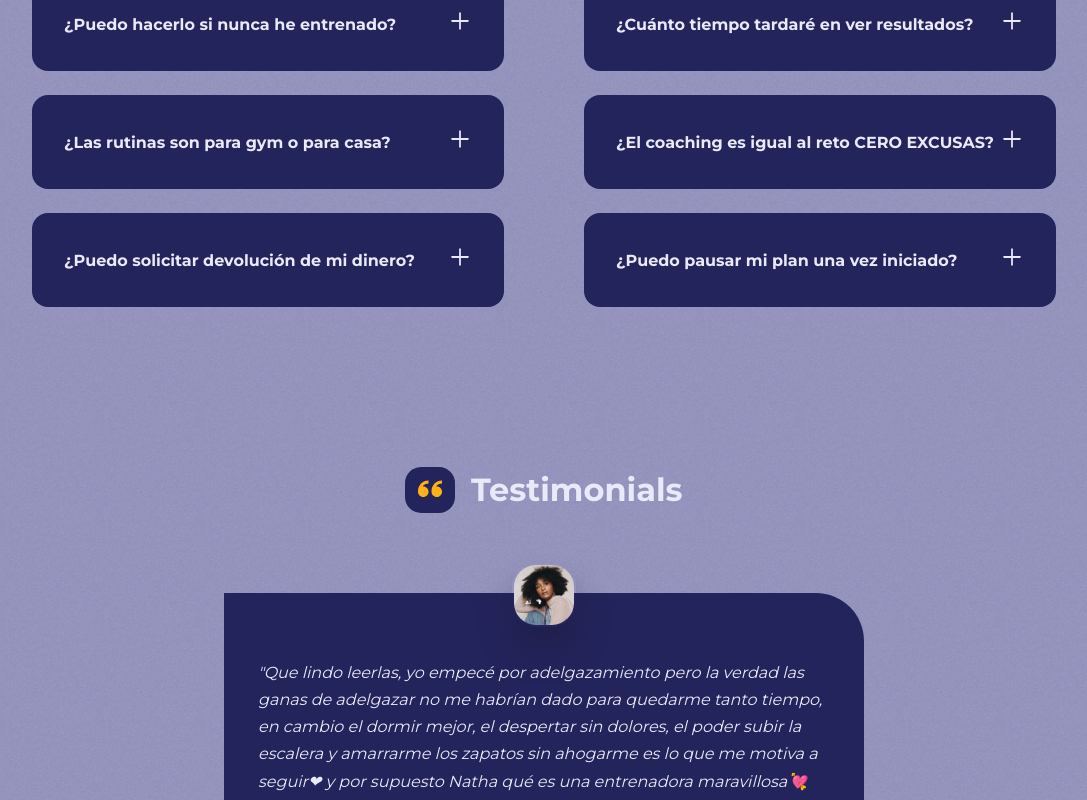
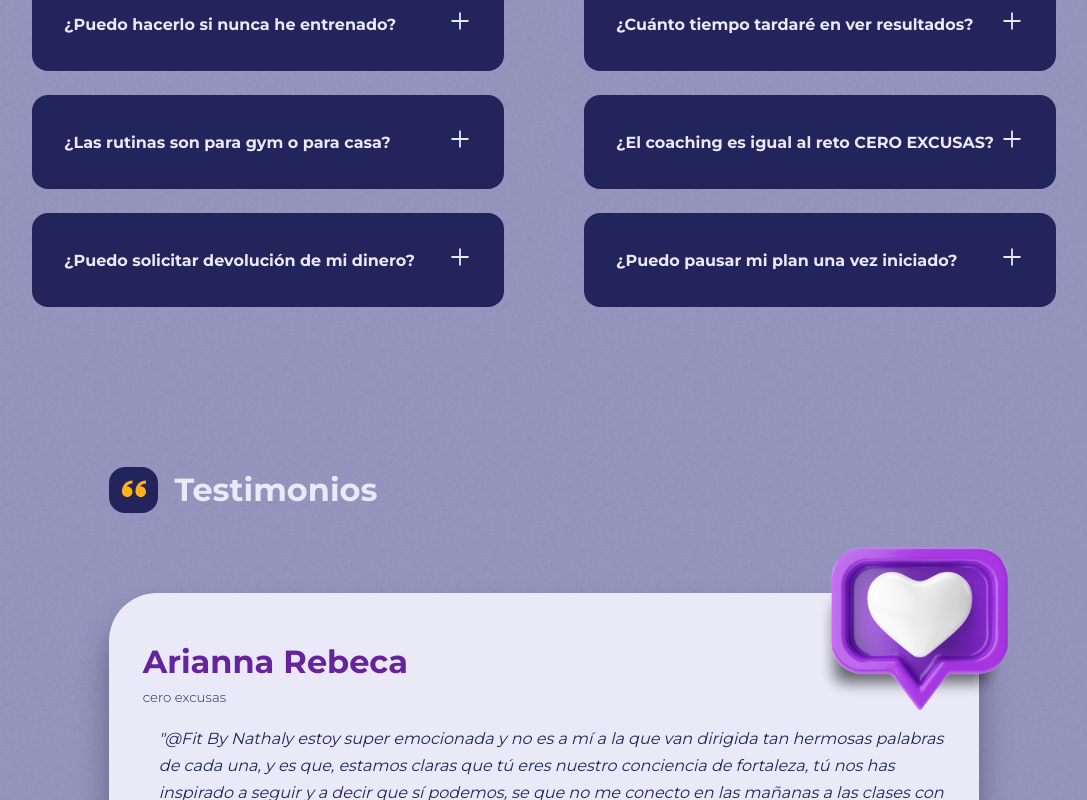
Before and after one commit to hecmarrufo/fitByNathy, a React (Create React App) app: page / in a window 1280 px wide. Shown: the part 3132-3932 px from the top of the page, without its empty margins (96-1183 px from the left). Built offline with nearby package versions, Linux system fonts and the light colour scheme; a web font is replaced by a local one.

Commit message:
hola soy vale
hola soy vale

```diff
--- a/src/components/Navbar.jsx
+++ b/src/components/Navbar.jsx
@@ -19,7 +19,7 @@ const Navbar = () => {
 
 	return (
 		<nav>
-			<div className="container nav__container">
+			<div className="container nav__container nav">
 				<Link to="/" className="logo" onClick={handleNavToggle}>
 					<img src={Logo} alt="Nav-logo" />
 				</Link>
--- a/src/components/Testimonial.jsx
+++ b/src/components/Testimonial.jsx
@@ -1,27 +1,20 @@
-import React, { useState } from "react";
+import React, { useState, useEffect } from "react";
 import SectionHead from "./SectionHead";
 import { ImQuotesLeft } from "react-icons/im";
+import { AiFillStar } from 'react-icons/ai';
 import Card from "../UI/Card";
-import {
-	IoIosArrowDropleftCircle,
-	IoIosArrowDroprightCircle,
-} from "react-icons/io";
 import { testimonials } from "../data";
+import Heart from "../images/Heart.png"
+import gsap from "gsap";
+
 
 const Testimonial = () => {
 	const [index, setIndex] = useState(0);
-	const { name, quote, job, avatar } = testimonials[index];
+	const { id, name, quote, job } = testimonials[index];
 
-	const handlePreviousTestimonial = () => {
-		setIndex((prevValue) => {
-			return prevValue - 1;
-		});
-		if (index <= 0) {
-			setIndex(testimonials.length - 1);
-		}
-	};
 	const handleAfterTestimonial = () => {
 		setIndex((prevValue) => {
+			console.log('seveneleven1989',prevValue);
 			return prevValue + 1;
 		});
 		if (index >= testimonials.length - 1) {
@@ -29,35 +22,48 @@ const Testimonial = () => {
 		}
 	};
 
+	useEffect(() => {
+		const interval = setInterval(() => {
+			// console.log(index);
+			// gsap.fromTo(`.card-${id}`, {
+			// 	autoAlpha: -10,
+			// 	onComplete: () => {
+				  handleAfterTestimonial()
+			// 	}
+			//   },
+			//   {
+			// 	duration: 0.5,
+			// 	autoAlpha: 1,
+			//   })
+		}, 2500);
+         return () => clearInterval(interval);
+    },[]);
+
+
 	return (
 		<section className="testimonials">
 			<div className="container testimonial__container">
 				<SectionHead
 					icon={<ImQuotesLeft />}
-					title="Testimonials"
+					title="Testimonios"
 					className="testimonials__head"
 				/>
-				<Card className="testimonial">
-					<div className="testimonial__avatar">
-						<img src={avatar} alt={name} />
-					</div>
-					<p className="testimonial__quote">{`"${quote}"`}</p>
-					<h5>{name}</h5>
-					<small className="testimonial__title">{job}</small>
-				</Card>
-				<div className="testimonial__btn-container">
-					<button
-						className="testimonials__btn"
-						onClick={handlePreviousTestimonial}
-					>
-						<IoIosArrowDropleftCircle />
-					</button>
-					<button
-						className="testimonials__btn"
-						onClick={handleAfterTestimonial}
-					>
-						<IoIosArrowDroprightCircle />
-					</button>
+				<div className="review__container"  onClick={handleAfterTestimonial}>
+					<Card className={`testimonial cardo -${id}`}>
+						<div className="testimonial__heart">
+							<img src={Heart} alt="testimonios"/>
+						</div>
+						<h2>{name||"Anónimo"}</h2>
+						<small className="testimonial__title">{job}</small>
+						<p className="testimonial__quote">{`"${quote}"`}</p>
+						<div className='starRating'>
+							<AiFillStar color='#f2b01e'/>
+							<AiFillStar color='#f2b01e'/>
+							<AiFillStar color='#f2b01e'/>
+							<AiFillStar color='#f2b01e'/>
+							<AiFillStar color='#f2b01e'/>
+						</div>
+					</Card>
 				</div>
 			</div>
 		</section>
--- a/src/data.js
+++ b/src/data.js
@@ -59,7 +59,7 @@ export const programs = [
         id: 4,
         icon: <GiForkKnifeSpoon/>,
         type: 'regular',
-        title: "Plan de Alimentación",
+        title: "Nutrición Total",
         info: "Diseñemos juntos un plan de alimentación a tu medida",
         // info: "Diseñemos juntos un plan de 100% personalizado para que logremos el balance perfecto en rutina de alimentación, todo a tu medida!",
 
@@ -140,88 +140,76 @@ export const faqs = [
 export const testimonials = [
     {
         id: 1,
-        name: "naidiennn",
+        name: "Silvia Roxana",
         quote: "Que lindo leerlas, yo empecé por adelgazamiento pero la verdad las ganas de adelgazar no me habrían dado para quedarme tanto tiempo, en cambio el dormir mejor, el despertar sin dolores, el poder subir la escalera y amarrarme los zapatos sin ahogarme es lo que me motiva a seguir❤ y por supuesto Natha qué es una entrenadora maravillosa💘gracias gracias gracias",
-        job: "cero excusas",
-        avatar: require("./images/avatar1.jpg")
+        job: "cero excusas"
     },
     {
         id: 2,
-        name: "naidiennn",
+        name: "Aura Cristina",
         quote: "ya que todas andamos en el momento especial, yo también quiero agradarles a todas verlas a ustedes enviando sus fotos y comidas dan ese toque de empujón  a @Fit By Nathaly  gracias por el amor que le pones a esto, yo inicie esto por que necesitaba la disciplina y la energía que da el ejercicio  y asi ha sido levantarme temprano a entrenar ya se ha vuelvo una rutina que me permite aguantar todo el día sin querer renunciar como era antes, soy mama, estudiante y empleada y no saber organizarme me estaba costando estabilidad emocional la cual he ido recuperando gracias a esto, esto no solo se hace por físico pero si que ayuda verme las piernas que llevo 🤭🤭. no siendo mas muchas gracias a todas y ati naty en especial  💫",
-        job: "cero excusas",
-        avatar: require("./images/avatar2.jpg")
+        job: "cero excusas"
     },
     {
         id: 3,
-        name: "naidiennn",
+        name: "Arianna Rebeca",
         quote: "@Fit By Nathaly estoy super emocionada y no es a mí a la que van dirigida tan hermosas palabras de cada una, y es que, estamos claras que tú eres nuestro conciencia de fortaleza, tú nos has inspirado a seguir y a decir que sí podemos, se que no me conecto en las mañanas a las clases con ustedes, pero ya en este segundo mes estoy orgullosa de no haber fallado ni un solo día y cumplirme, ya los ejercicios son mi constate. De verdad a parte quiero agradecer a cada una de ustedes chicas, sus historias inspiran también, somos un grupo hermoso de apoyo, de amigas en la distancia. Son todas un sol🫶🏼 estoy feliz de poder continuar, y de poder tener la inspiración de todas sobre toda de nuestra bellísima natha. Un fuerte abrazos 🤗 somos una mejor versión",
-        job: "cero excusas",
-        avatar: require("./images/avatar3.jpg")
+        job: "cero excusas"
     },
-    {
-        id: 4,
-        name: "naidiennn",
-        quote: "@Fit By Nathaly  como te he venido diciendo mil gracias por todo el amor que le colocas a este tu trabajo y vida, realmente estoy muy feliz super mis expectativas tenia mucho miedo ya que una vez intente estar en gimnasio y me lesione y quede curada pero contigo todo es diferente (suena a frase de cajon pa un man) pero es mas que real jajajajja, gracias por ayudarme a dormir en las noches gracias por que me siento muchisimo mejor gracias por ser apoyo y motivación por tu constancia y tu excelente asesoria, empece este mes 3 dias  espero poder ir mejorando cada dia mas, GRACIAS A TODAS LAS CHICAS DEL GRUPO por que me hacen reir y por sus excelentes recomendaciones.",
-        job: "cero excusas",
-        avatar: require("./images/avatar4.jpg")
-    },
-    {
-        id: 5,
-        name: "naidiennn",
-        quote: "Estoy feliz de haber completado todos los entrenamientos del mes 🥹 no me pude conectar en tres ocasiones por la mañana pero aproveché las grabaciones al máximo. Gracias Nathaly por ser tan buena profe y sobre todo por escribir y estar pendiente esos días que no me pude conectar, conquistaste mi Kokoro ❤ Estoy feliz también porque este próximo mes logré convencer a una amiga a unirse y porque de a poquito se van sintiendo los cambios. Comencé en marzo con 85 kilos y hoy me pese y estoy en 80 🌝 no es mucha la diferencia pero no me he castigado con dietas locas como hacía antes y me siento poderosa por poder ejercitarme a diario. Te quiero mucho gracias por presentarme a @Fit By Nathaly 🫶🏼",
-        job: "cero excusas",
-        avatar: require("./images/avatar5.jpg")
-    },
-    {
-        id: 6,
-        name: "naidiennn",
-        quote: "Buenos días chicas!!! Estoy súper agradecida con Dios por haber visto ese anuncio y haberle escrito a Nathy ha Sido una de las mejores decisiones que he podido tomar, por mi y por mi salud,estuve desde agosto hasta este mes encerrada en mi misma, hasta el punto de llegar a pesar 78 kilos midiendo 1.50, me sentia horrible, estaba súper amargada a veces hasta sentía que era mala mamá, este mes han cambiado muchísimas cosas en mi vida, después de tanto tiempo volví a trabajar, volví a comer bien a sentirme bien conmigo misma, agradezco mucho a Nathy y a ustedes porque está semana ha Sido difícil, pero las leo y me doy cuenta que si puedo, que todavía me falta mucho, pero vamos poco a poco, voy a lograr lo que tanto quiero que es sentirme mejor y tener mejor calidad de vida. Gracias chicas y gracias Nathy ❤❤",
-        job: "cero excusas",
-        avatar: require("./images/avatar5.jpg")
-    },
-    {
-        id: 7,
-        name: "naidiennn",
-        quote: "Yo tengo que decir que: Gracias por este mes 🫶🏻🫶🏻  por que me levantaba y corría a entrenar, espero que este mes salga el sol y  entrenare afuera, para que me vean jeje. Gracias por que tengo la mejor entrenadora eso era lo que buscaba y este año se me hizo realidad. Gracias a cada una por sus recetas que publican acá, y me encanta que vengan cosas nuevas ya que  es tan creativo y unicó, me gusta que inspiras @Fit By Nathaly a hacer de todo sin quejarse y me llenas de buena energía cada mañana",
-        job: "cero excusas",
-        avatar: require("./images/avatar5.jpg")
-    },
-    {
-        id: 8,
-        name: "naidiennn",
-        quote: "Yo cada día me siento más feliz de haber encontrado a Cero Excusas. Nunca he sido de hacer ejercicios, jamás! Y cuando lo intentaba, era más bien una tortura😒. Ahora me encanta, lo hago con entusiasmo, no me pierdo una rutina y si me salto un día, no me siento cómoda...tengo que reponerlo. Lo que más me gusta es que no hay forma de aburrirse, Nathaly siempre sale con algo nuevo (como los dichosos cangrejitos 😂😂😂) y cada día nos invita a retarnos. No hay espacio para el aburrimiento. Aparte, he aprendido a quererme, a pensar en mi...esa hora diaria es un regalo que me doy, que me alegra el día, la disfruto y lo mejor es que me da energía, me da salud, agilidad y un bonito reflejo en el espejo.😍😍😍 Gracias Nathaly por ser tan dedicada, por estar pendiente de cada detalle, por hacer de Cero Excusas un rinconcito agradable y de disfrute. Gracias por buscar siempre darnos más. 💕",
-        job: "cero excusas",
-        avatar: require("./images/avatar5.jpg")
-    },
-    {
-        id: 9,
-        name: "naidiennn",
-        quote: "El hecho de que la chuckytrainer me ha hecho despertarme todos los días a las 4:50 am para entrenar es algo sin precedentes… a mi me gusta dormir, y dormir con DDDD MAYÚSCULA. Me levanto temprano a trabajar porque no soy millonaria 🤣, pero que yo me levante a hacer ejercicio a esa hora???? Noooo eso era algo que yo nunca hubiese imaginado que sería capaz de hacer! Una vez pensé en parar hasta terminar el postgrado, pero cuando comencé a ver los cambios en mi cuerpo, preferí madrugar para tener tiempo para estudiar de noche. Ahora me quedó el gustico 😊",
-        job: "cero excusas",
-        avatar: require("./images/avatar5.jpg")
-    },
-    {
-        id: 10,
-        name: "naidiennn",
-        quote: "Holis. Este mes empeze con toda la energía. Pero esta última semana no pude hacer ningún día porque mi cuerpo le dió una virosis que estaba dando y aunque tenía todas las ganas no me respondía bien el cuerpo , así que también decidí escucharlo y dejarlo descansar. Pero no solo este mes si no desde que entré a este programa para mí a Sido mi mejor elección nathy y agradezco a la vida que te volví a encontrar después de mucho tiempo. Para diciembre Dios mediante vamos a darle y vamos a Darle sabroso ❤🔥",
-        job: "cero excusas",
-        avatar: require("./images/avatar5.jpg")
-    },
-    {
-        id: 11,
-        name: "naidiennn",
-        quote: "Buenas tardes 👋 Un poquito perdida , porque me gusta entrar en vivo , son embargo las clases grabadas quedan muy bien y me e sentido con más fuerza. mi cuerpo en salud mental, emocional y física está ganando mucho cada día y se empieza a notar en una forma natural, tranquila , sana .Agradezco mucho tu guía , tu cariño , tu dedicación y trabajo . La ayuda que brindas es incomparable , es muy personal ❤",
-        job: "cero excusas",
-        avatar: require("./images/avatar5.jpg")
-    },
-    {
-        id: 12,
-        name: "Jess T",
-        quote: "Bueno mi Nat uff nunca pensé que no hacer ejercicio me diera tan duro. Me siento todo el día como que me falta algo",
-        job: "cero excusas",
-        avatar: require("./images/avatar5.jpg")
-    }
+    // {
+    //     id: 4,
+    //     name: "Jessy Naffah",
+    //     quote: "@Fit By Nathaly  como te he venido diciendo mil gracias por todo el amor que le colocas a este tu trabajo y vida, realmente estoy muy feliz super mis expectativas tenia mucho miedo ya que una vez intente estar en gimnasio y me lesione y quede curada pero contigo todo es diferente (suena a frase de cajon pa un man) pero es mas que real jajajajja, gracias por ayudarme a dormir en las noches gracias por que me siento muchisimo mejor gracias por ser apoyo y motivación por tu constancia y tu excelente asesoria, empece este mes 3 dias  espero poder ir mejorando cada dia mas, GRACIAS A TODAS LAS CHICAS DEL GRUPO por que me hacen reir y por sus excelentes recomendaciones.",
+    //     job: "cero excusas"
+    // },
+    // {
+    //     id: 5,
+    //     name: "Rossana Martínez",
+    //     quote: "Estoy feliz de haber completado todos los entrenamientos del mes 🥹 no me pude conectar en tres ocasiones por la mañana pero aproveché las grabaciones al máximo. Gracias Nathaly por ser tan buena profe y sobre todo por escribir y estar pendiente esos días que no me pude conectar, conquistaste mi Kokoro ❤ Estoy feliz también porque este próximo mes logré convencer a una amiga a unirse y porque de a poquito se van sintiendo los cambios. Comencé en marzo con 85 kilos y hoy me pese y estoy en 80 🌝 no es mucha la diferencia pero no me he castigado con dietas locas como hacía antes y me siento poderosa por poder ejercitarme a diario. Te quiero mucho gracias por presentarme a @Fit By Nathaly 🫶🏼",
+    //     job: "cero excusas"
+    // },
+    // {
+    //     id: 6,
+    //     name: "",
+    //     quote: "Buenos días chicas!!! Estoy súper agradecida con Dios por haber visto ese anuncio y haberle escrito a Nathy ha Sido una de las mejores decisiones que he podido tomar, por mi y por mi salud,estuve desde agosto hasta este mes encerrada en mi misma, hasta el punto de llegar a pesar 78 kilos midiendo 1.50, me sentia horrible, estaba súper amargada a veces hasta sentía que era mala mamá, este mes han cambiado muchísimas cosas en mi vida, después de tanto tiempo volví a trabajar, volví a comer bien a sentirme bien conmigo misma, agradezco mucho a Nathy y a ustedes porque está semana ha Sido difícil, pero las leo y me doy cuenta que si puedo, que todavía me falta mucho, pero vamos poco a poco, voy a lograr lo que tanto quiero que es sentirme mejor y tener mejor calidad de vida. Gracias chicas y gracias Nathy ❤❤",
+    //     job: "cero excusas"
+    // },
+    // {
+    //     id: 7,
+    //     name: "",
+    //     quote: "Yo tengo que decir que: Gracias por este mes 🫶🏻🫶🏻  por que me levantaba y corría a entrenar, espero que este mes salga el sol y  entrenare afuera, para que me vean jeje. Gracias por que tengo la mejor entrenadora eso era lo que buscaba y este año se me hizo realidad. Gracias a cada una por sus recetas que publican acá, y me encanta que vengan cosas nuevas ya que  es tan creativo y unicó, me gusta que inspiras @Fit By Nathaly a hacer de todo sin quejarse y me llenas de buena energía cada mañana",
+    //     job: "cero excusas"
+    // },
+    // {
+    //     id: 8,
+    //     name: "Violeta Martínez",
+    //     quote: "Yo cada día me siento más feliz de haber encontrado a Cero Excusas. Nunca he sido de hacer ejercicios, jamás! Y cuando lo intentaba, era más bien una tortura😒. Ahora me encanta, lo hago con entusiasmo, no me pierdo una rutina y si me salto un día, no me siento cómoda...tengo que reponerlo. Lo que más me gusta es que no hay forma de aburrirse, Nathaly siempre sale con algo nuevo (como los dichosos cangrejitos 😂😂😂) y cada día nos invita a retarnos. No hay espacio para el aburrimiento. Aparte, he aprendido a quererme, a pensar en mi...esa hora diaria es un regalo que me doy, que me alegra el día, la disfruto y lo mejor es que me da energía, me da salud, agilidad y un bonito reflejo en el espejo.😍😍😍 Gracias Nathaly por ser tan dedicada, por estar pendiente de cada detalle, por hacer de Cero Excusas un rinconcito agradable y de disfrute. Gracias por buscar siempre darnos más. 💕",
+    //     job: "cero excusas"
+    // },
+    // {
+    //     id: 9,
+    //     name: "María Chacín",
+    //     quote: "El hecho de que la chuckytrainer me ha hecho despertarme todos los días a las 4:50 am para entrenar es algo sin precedentes… a mi me gusta dormir, y dormir con DDDD MAYÚSCULA. Me levanto temprano a trabajar porque no soy millonaria 🤣, pero que yo me levante a hacer ejercicio a esa hora???? Noooo eso era algo que yo nunca hubiese imaginado que sería capaz de hacer! Una vez pensé en parar hasta terminar el postgrado, pero cuando comencé a ver los cambios en mi cuerpo, preferí madrugar para tener tiempo para estudiar de noche. Ahora me quedó el gustico 😊",
+    //     job: "cero excusas"
+    // },
+    // {
+    //     id: 10,
+    //     name: "Angie Paadilla",
+    //     quote: "Holis. Este mes empeze con toda la energía. Pero esta última semana no pude hacer ningún día porque mi cuerpo le dió una virosis que estaba dando y aunque tenía todas las ganas no me respondía bien el cuerpo , así que también decidí escucharlo y dejarlo descansar. Pero no solo este mes si no desde que entré a este programa para mí a Sido mi mejor elección nathy y agradezco a la vida que te volví a encontrar después de mucho tiempo. Para diciembre Dios mediante vamos a darle y vamos a Darle sabroso ❤🔥",
+    //     job: "cero excusas"
+    // },
+    // {
+    //     id: 11,
+    //     name: "",
+    //     quote: "Buenas tardes 👋 Un poquito perdida , porque me gusta entrar en vivo , son embargo las clases grabadas quedan muy bien y me e sentido con más fuerza. mi cuerpo en salud mental, emocional y física está ganando mucho cada día y se empieza a notar en una forma natural, tranquila , sana .Agradezco mucho tu guía , tu cariño , tu dedicación y trabajo . La ayuda que brindas es incomparable , es muy personal ❤",
+    //     job: "cero excusas"
+    // },
+    // {
+    //     id: 12,
+    //     name: "Jess T",
+    //     quote: "Bueno mi Nat uff nunca pensé que no hacer ejercicio me diera tan duro. Me siento todo el día como que me falta algo",
+    //     job: "cero excusas"
+    // }
 ]
 
 export const plans = [
@@ -229,7 +217,9 @@ export const plans = [
         id: 1,
         name: 'Cero Excusas',
         desc: 'Entrena conmigo desde casa 70mil pesos',
-        price: 20.00,
+        price_col: 80000.00,
+        price_usd: 20.00,
+        variable_price: false,
         features: [
             {feature: 'First Feature', available: true},
             {feature: 'Second Feature', available: true},
@@ -248,9 +238,11 @@ export const plans = [
     },
     {
         id: 2,
-        name: 'Entrenamiento personalizado',
+        name: 'VidaFit',
         desc: 'Entrenamiento personalizado accesible offline en todo momento',
-        price: 40.00,
+        price_col: 160000.00,
+        price_usd: 40.00,
+        variable_price: true,
         features: [
             {feature: 'First Feature', available: true},
             {feature: 'Second Feature', available: true},
@@ -269,9 +261,34 @@ export const plans = [
     },
     {
         id: 3,
-        name: 'Entrenamiento personalizado live',
+        name: 'VidaFit Prime',
         desc: 'Por una hora al dia sere tu personal trainer Virtual para gimnasio - agregar: planes desde',
-        price: 70.00,
+        price_col: 280000.00,
+        price_usd: 70.00,
+        variable_price: true,
+        features: [
+            {feature: 'First Feature', available: true},
+            {feature: 'Second Feature', available: true},
+            {feature: 'Third Feature', available: true},
+            {feature: 'Fourth Feature', available: true},
+            {feature: 'Fifth Feature', available: true},
+            {feature: 'Fifth Feature Plus', available: true},
+            {feature: 'Sixth Feature', available: true},
+            {feature: 'Seventh Feature', available: true},
+            {feature: 'Seventh Feature Plus', available: true},
+            {feature: 'Eighth Feature', available: false},
+            {feature: 'Ninth Feature', available: false},
+            {feature: 'Tenth Feature', available: false},
+            {feature: 'Eleventh Feature', available: false}
+        ]
+    },
+    {
+        id: 4,
+        name: 'Nutrición Total',
+        desc: 'Por una hora al dia sere tu personal trainer Virtual para gimnasio - agregar: planes desde',
+        price_col: 280000.00,
+        price_usd: 70.00,
+        variable_price: false,
         features: [
             {feature: 'First Feature', available: true},
             {feature: 'Second Feature', available: true},
--- a/src/index.css
+++ b/src/index.css
@@ -16,7 +16,7 @@
     --color-primary: #d5e1eb;
     --color-primary-variant: #35383b;
     --color-secondary: #ffb116;
-
+    --main-purple: #67229e;
 
     --color-gray-100: #e9e9f7; /*almost white colour lightness is almost 100%*/
     --color-gray-200: #afafd0;
--- a/src/pages/home/home.css
+++ b/src/pages/home/home.css
@@ -182,7 +182,7 @@
     margin-top: 5rem;
 }
 
-.testimonial__avatar {
+.testimonial__heart {
     position: absolute;
     width: 4rem;
     height: 4rem;
@@ -195,7 +195,7 @@
     transition: var(--transition);
 }
 
-.testimonial:hover .testimonial__avatar{
+.testimonial:hover .testimonial__heart{
     border-radius: 50%;
     border-color: var(--color-gray-400);
 }
--- a/src/pages/spa/home.css
+++ b/src/pages/spa/home.css
@@ -308,12 +308,8 @@
 
 .testimonials {
     margin-top: 10rem;
-    width: 50rem;
+    width: 85vw;
     margin-inline: auto; /*make it at the middle*/
-}
-
-.testimonials__head {
-    justify-content: center;
 }
 
 .card.testimonial {
@@ -322,56 +318,46 @@
     margin-top: 5rem;
 }
 
-.testimonial__avatar {
+.testimonial__heart {
     position: absolute;
-    width: 4rem;
-    height: 4rem;
-    border-radius: 1.5rem;
-    border: 2px solid transparent;
-    overflow: hidden;
-    top: -2rem;
-    left: calc(50% - 2rem);
-    box-shadow: 0 1.5rem 2rem rgba(26, 26, 54, 0.4) ;
+    width: 12rem;
+    height: 12rem;
+    top: -3rem;
+    right: -2rem;
     transition: var(--transition);
 }
+.card.testimonial {
+    box-shadow: 0 1.5rem 2rem rgba(26, 26, 54, 0.4) ;
+    background-color: var(--color-gray-100);
+    color: var(--color-gray-500);
+    border-radius: 3rem ;
+}
 
-.testimonial:hover .testimonial__avatar{
-    border-radius: 50%;
+.testimonial h2{
+    color:var(--main-purple);
+}
+
+.card.testimonial:hover {
+    background-color: var(--color-gray-100);
     border-color: var(--color-gray-400);
 }
 
 .testimonial__quote {
     font-style: italic;
-    margin: 1rem 0 2rem;
+    margin: 1rem 0 2rem 1rem;
 }
 
 .card small.testimonial__title {
     margin-top: 0.3rem;
 }
 
-.testimonial__btn-container {
-    width: fit-content;
-    margin: 2.5rem auto 0;
-    justify-content: center;
-    align-items: center;
-    gap: 1rem;
+.review__container {
+    height: 20rem;
 }
+.starRating{
+    font-size: 1.5rem;
 
-.testimonials__btn {
-    background: transparent;
-    cursor: pointer;
-    margin-left: 10px;
-    margin-right: 10px;
 }
-
-.testimonials__btn svg {
-    fill: var(--color-primary);
-    font-size: 1.8rem;
-    width: 3rem;
-    height: 3rem;
-}
-
-
 
 /******************** FOOTER STYLES ********************/
 footer {
```
Also changed, not shown: src/App.jsx (+22 -0 lines), src/pages/plans/Plans.jsx (+9 -6 lines), src/pages/plans/plans.css (+61 -2 lines), src/pages/trainers/Trainers.jsx (+4 -4 lines), src/images/Heart.png (added).
